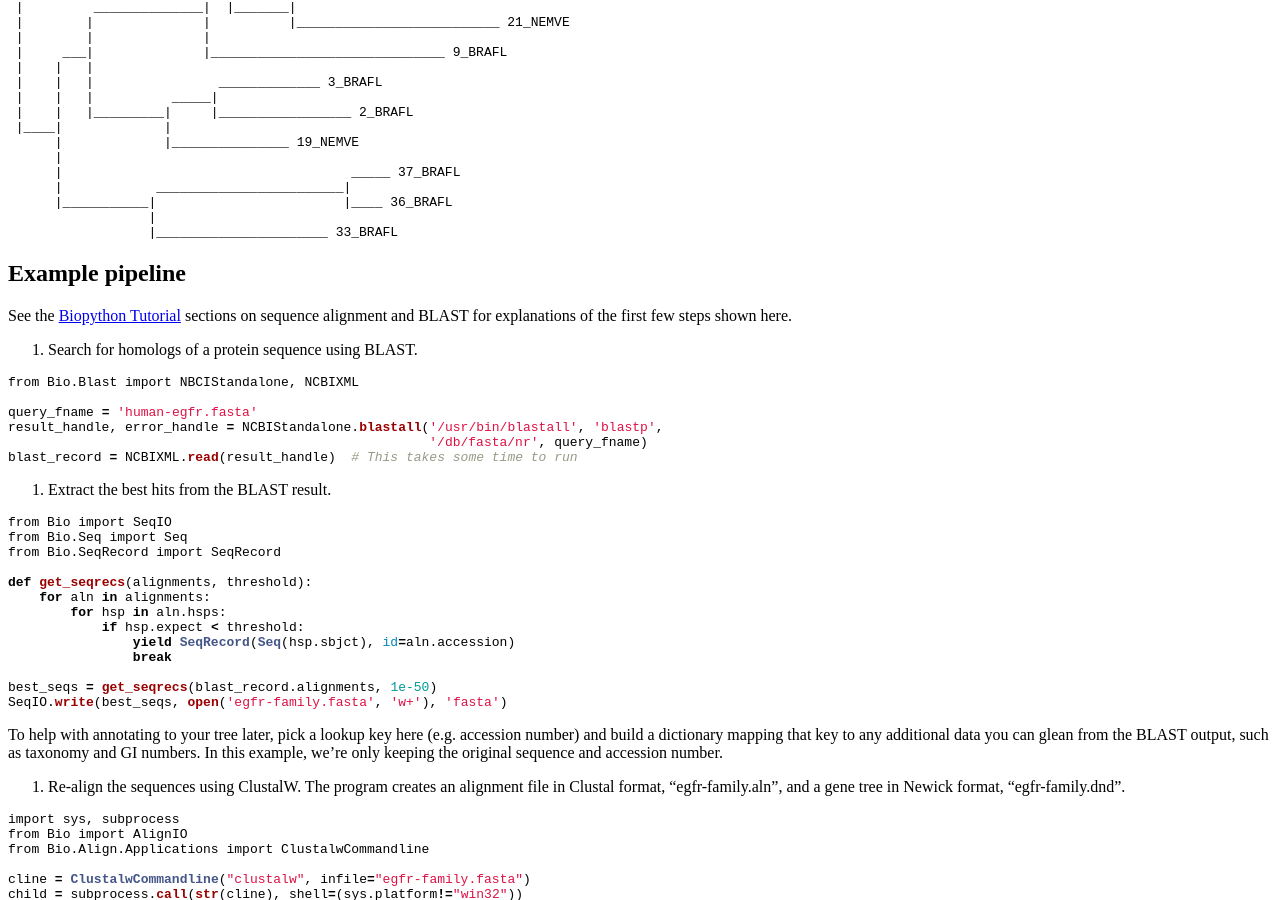
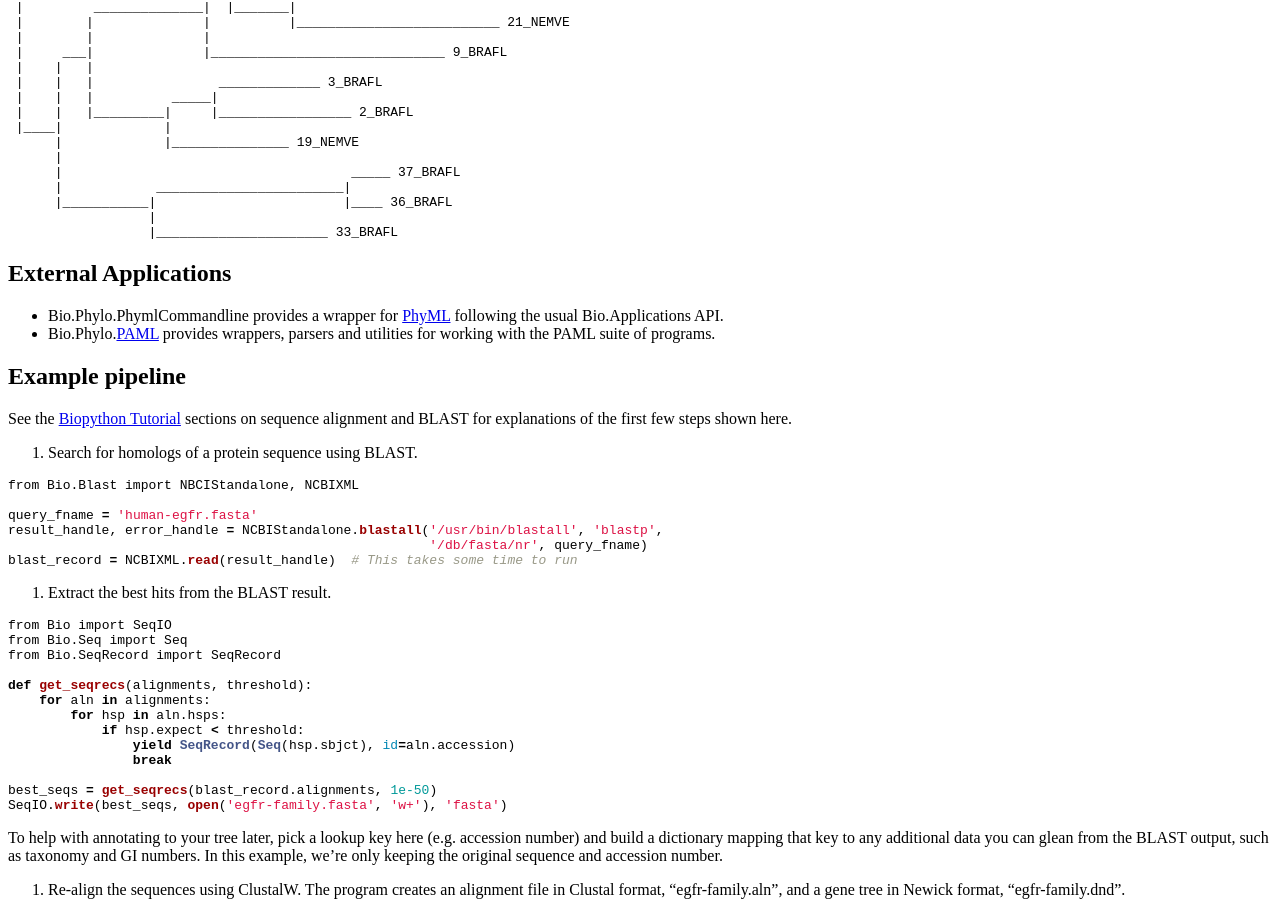
Before and after one commit to biopython/biopython.github.io, a Jekyll site: the page built from wiki/Phylo.md, in a window 1280 px wide and 900 px high, scrolled down 5243 px. Built offline with Jekyll 4.4.1, drawn with Linux system fonts in a browser that asks for light colours.

Commit message:
/* Example pipeline */ Stub with links to PhyML (external) and PAML (here)

```diff
--- a/wiki/Phylo.md
+++ b/wiki/Phylo.md
@@ -421,6 +421,15 @@ width demonstrates how relatively short branches are handled:
                       |
                       |______________________ 33_BRAFL
 
+External Applications
+---------------------
+
+-   Bio.Phylo.PhymlCommandline provides a wrapper for
+    [PhyML](http://www.atgc-montpellier.fr/phyml/) following the usual
+    Bio.Applications API.
+-   Bio.Phylo.[PAML](PAML "wikilink") provides wrappers, parsers and
+    utilities for working with the PAML suite of programs.
+
 Example pipeline
 ----------------
 
```
Also changed, not shown: 1 other file.
